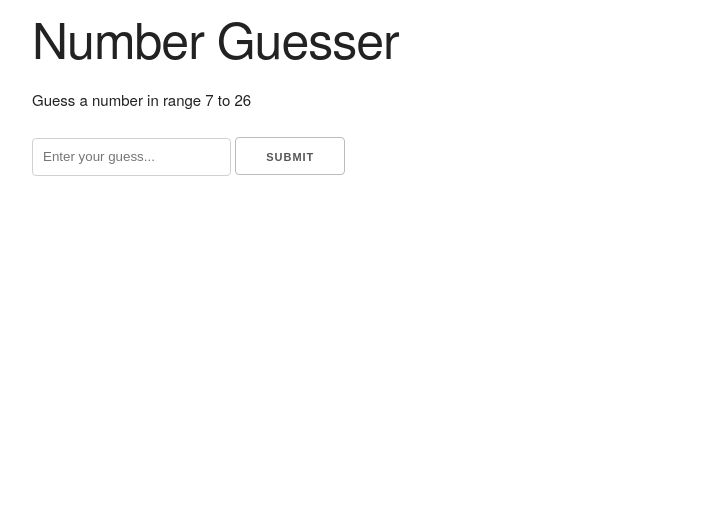
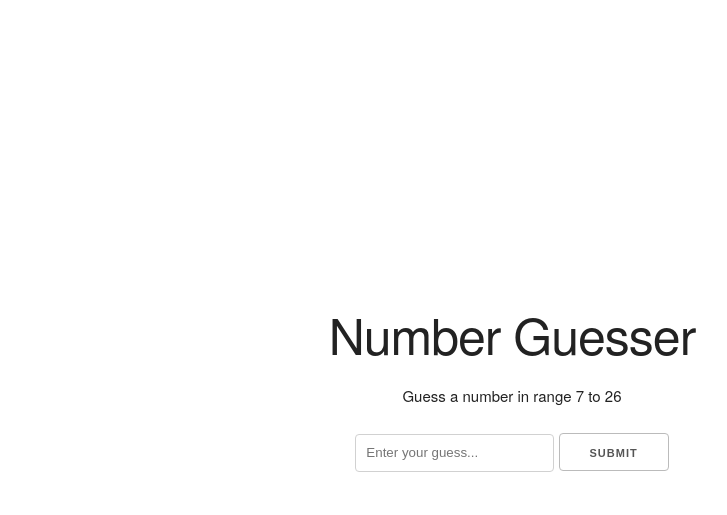
Before and after one commit to sahil-randhawa/guess-the-number-game, a plain HTML site: page index.html in a window 1280 px wide. Shown: the whole page, without its empty margins (128-855 px from the left). Drawn offline with nearby package versions, Linux system fonts and the light colour scheme.

Commit message:
Update index.html
center the contents

```diff
--- a/index.html
+++ b/index.html
@@ -6,6 +6,15 @@
     <meta name="viewport" content="width=device-width, initial-scale=1.0">
     <link rel="stylesheet" href="https://cdnjs.cloudflare.com/ajax/libs/skeleton/2.0.4/skeleton.css" integrity="sha512-5fsy+3xG8N/1PV5MIJz9ZsWpkltijBI48gBzQ/Z2eVATePGHOkMIn+xTDHIfTZFVb9GMpflF2wOWItqxAP2oLQ==" crossorigin="anonymous" referrerpolicy="no-referrer" />
     <title>Number Guesser</title>
+    <style>
+        .container{
+            display: flex;
+            flex-direction: column;
+            height: 100vh;
+            justify-content: center;
+            text-align: center;
+        }
+    </style>
 </head>
 <body>
     <div class="container">
```
